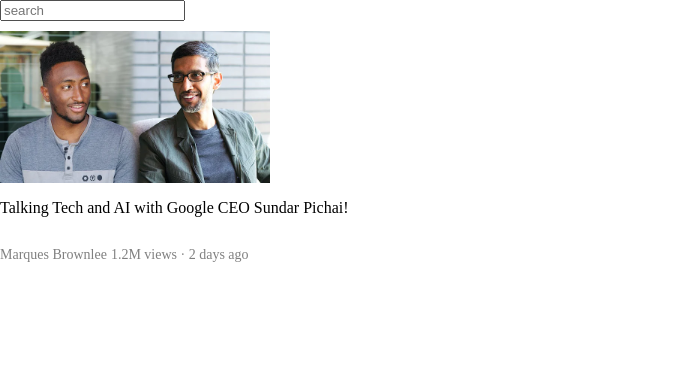
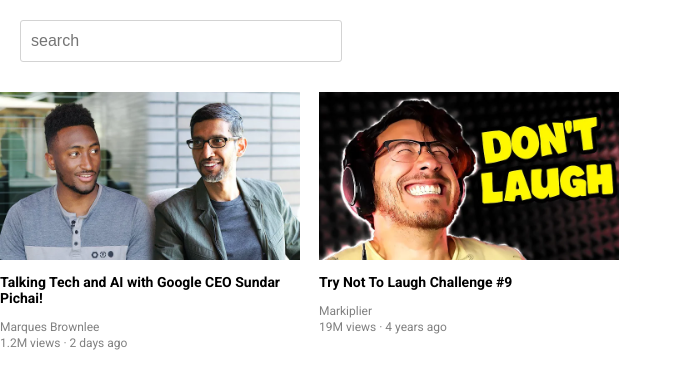
Before and after one commit to Farazhaghgoo/faketube, a plain HTML site: page index.html in a window 1280 px wide. Shown: the whole page, without its empty margins (0-682 px from the left). Drawn offline with Linux system fonts and the light colour scheme.

Commit message:
version 1 update 2

```diff
--- a/assets/css/style.css
+++ b/assets/css/style.css
@@ -1,22 +1,53 @@
+body{
+    margin: 0;
+    font-family: 'Roboto', sans-serif;
+}
+
+.search-bar{
+    width: 300px;
+    height: 30px;
+    margin: 20px;
+    padding: 5px 10px;
+    font-size: 16px;
+    border: 1px solid lightgray;
+    border-radius: 3px;
+    display: block;
+}
+.search-bar:focus{
+    outline: none;
+    border: 1px solid gray;
+}
+
+.video-preview{
+      width: 300px;
+      display: inline-block;
+      vertical-align: top;
+      margin-right: 15px;
+
+
+
+}
+
 .thumbnail{
-    width: 270px;
+    width: 300px;
   display: block;
   margin-top: 10px;
 }
+.video-title{
+    font-size: 14px;
+    width: 300px;
+    font-weight: bold;
+
+
+}
 .video-author{
     color: gray;
-    font-size: 14px;
+    font-size: 12px;
 
 }
 .video-stats{
     color: gray;
-    font-size: 14px;
+    font-size: 12px;
     margin-top: -10px;
 
 }
-
-body{
-    margin: 0;
-}
-.video-stats,.video-author{display: inline-block;
-}
--- a/index.html
+++ b/index.html
@@ -2,6 +2,11 @@
 <html>
 <head>
   <link rel="stylesheet" href="assets/css/style.css">
+
+  <link rel="preconnect" href="https://fonts.googleapis.com">
+<link rel="preconnect" href="https://fonts.gstatic.com" crossorigin>
+<link href="https://fonts.googleapis.com/css2?family=Robo
+to:ital,wght@0,100..900;1,100..900&display=swap" rel="stylesheet">
 
 <title>
     YOUTUBE
@@ -11,9 +16,10 @@
 
 <body>
 
-  <input type="text" placeholder="search">
+  <input class="search-bar" type="text" placeholder="search">
 
- <img class="thumbnail" src="assets/images/thumbnail-1.webp">
+ <div class="video-preview">
+  <img class="thumbnail" src="assets/images/thumbnail-1.webp">
 
 
 
@@ -28,8 +34,25 @@ Talking Tech and AI with Google CEO Sundar Pichai!
  <p class="video-stats">
   1.2M views &#183; 2 days ago
  </p>
+ </div>
 
 
+ <div class="video-preview">
+  <img class="thumbnail" src="assets/images/thumbnail-2.webp">
+
+
+
+ <p class="video-title">
+Try Not To Laugh Challenge #9</p>
+
+ <p class="video-author">
+  Markiplier
+ </p>
+
+ <p class="video-stats">
+ 19M views &#183; 4 years ago
+ </p>
+ </div>
 
 
 
```
Also changed, not shown: assets/images/thumbnail-2.webp (added).
